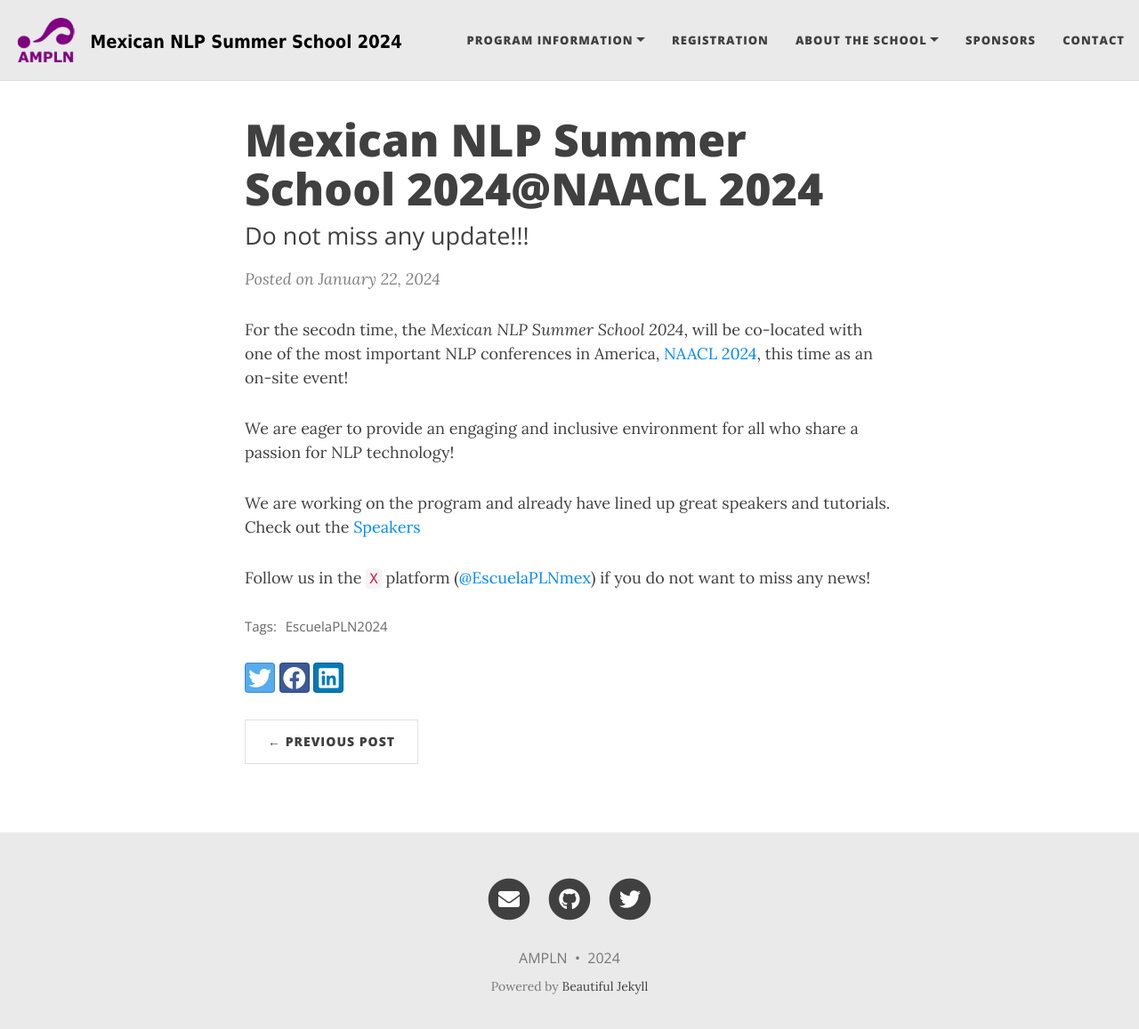
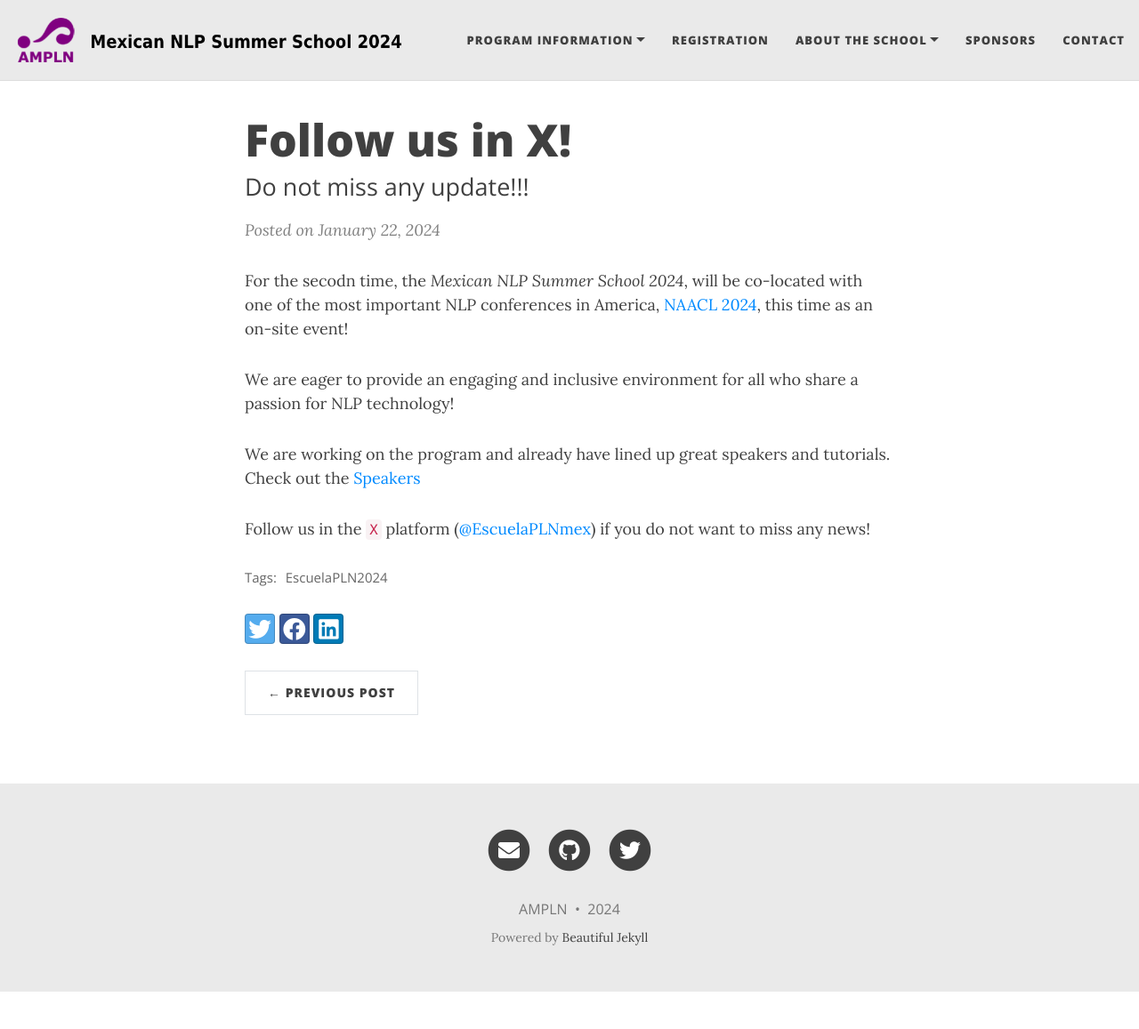
Before and after one commit to ampln/escuelaverano2024, a Jekyll site: the page built from _posts/2024-01-22-SocialMediaInfo.md, in a window 1280 px wide and 1170 px high. Shown: the top 1157 px of the window at 89% size. Built offline with Jekyll 4.4.1, drawn with Linux system fonts in a browser that asks for light colours; nearby versions of some CDN libraries.

Commit message:
Post Title Change

```diff
--- a/_posts/2024-01-22-SocialMediaInfo.md
+++ b/_posts/2024-01-22-SocialMediaInfo.md
@@ -1,5 +1,5 @@
 ---
-title: Mexican NLP Summer School 2024@NAACL 2024
+title: Follow us in X!
 layout: post
 tags: [EscuelaPLN2024]
 subtitle : "Do not miss any update!!!"
```
